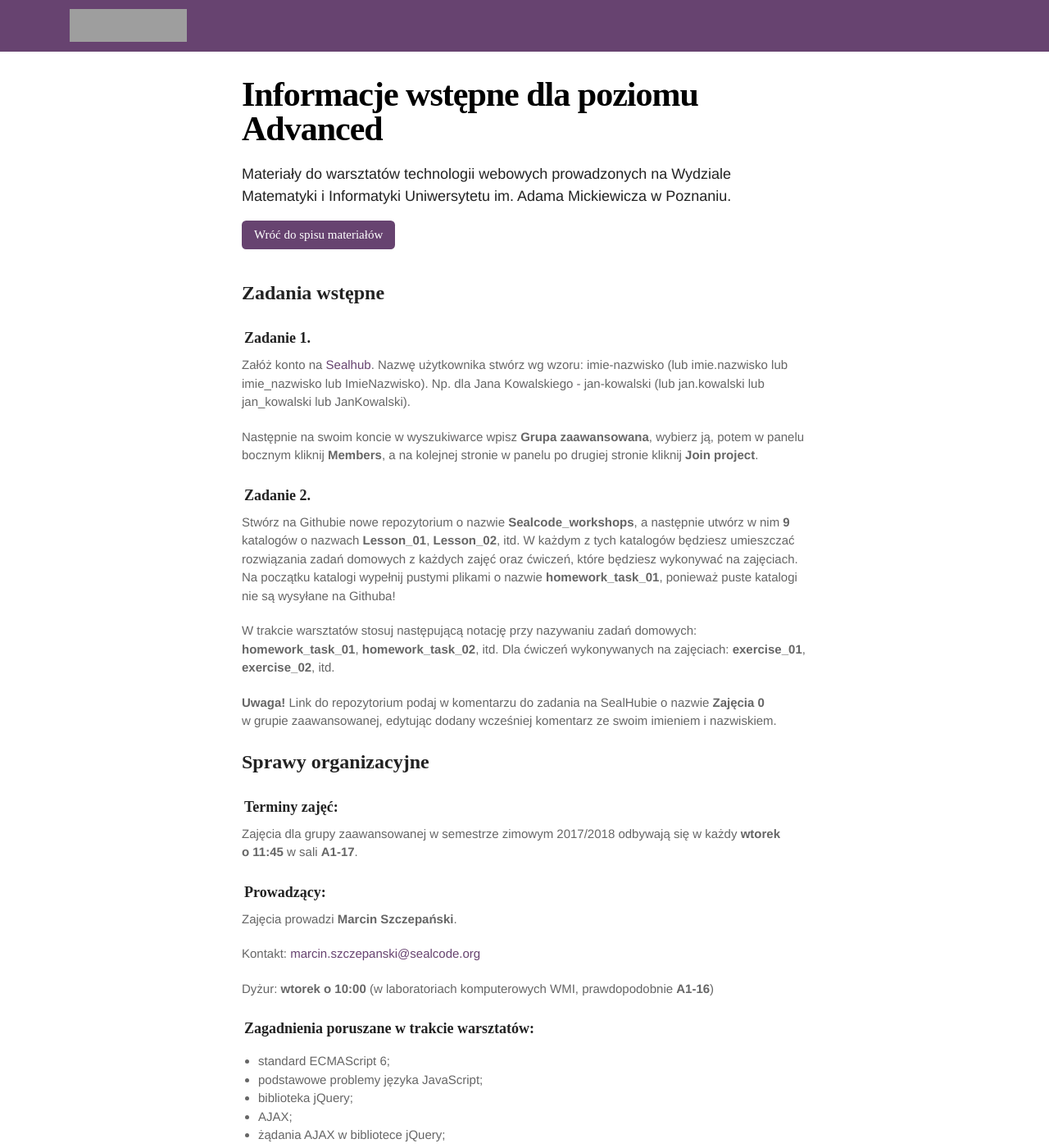
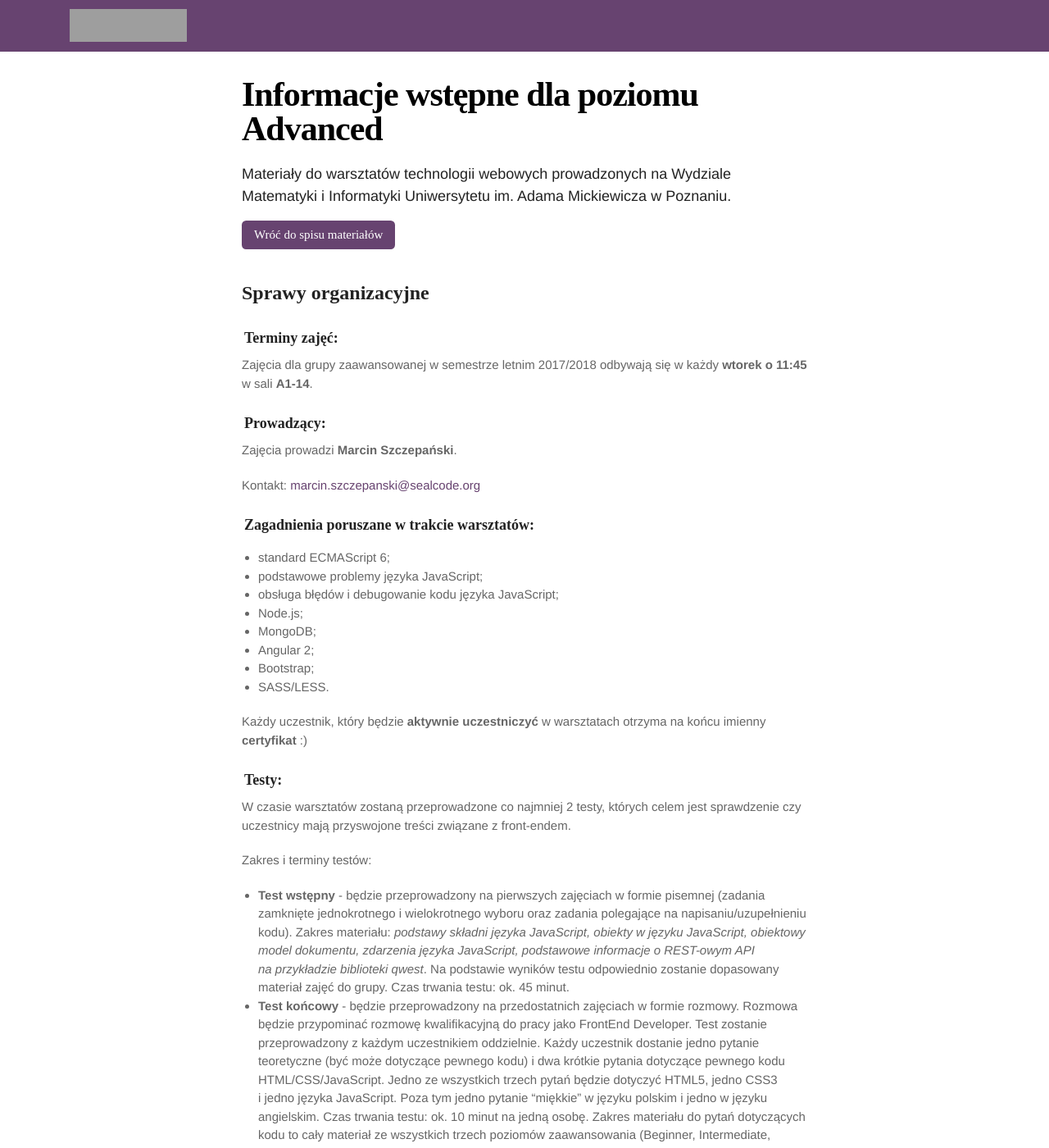
Before and after one commit to marcin-szczepanski/TWE, a Jekyll site: the page built from zajecia/2/informacje.md, in a window 1280 px wide and 1400 px high. Shown: the whole window at 82% size. Built offline with Jekyll 4.4.1, drawn with Linux system fonts in a browser that asks for light colours; some web fonts are replaced; some of the changed text lies outside the part shown; grey boxes are pictures that could not be loaded.

Commit message:
Update informacje.md

```diff
--- a/zajecia/2/informacje.md
+++ b/zajecia/2/informacje.md
@@ -8,70 +8,36 @@
 	<div style="clear: both;"></div>
 </div>
 
-## Zadania wstępne
-
-### Zadanie 1.
-
-Załóż konto na <a href="https://hub.sealcode.org/" target="blank">Sealhub</a>. Nazwę użytkownika stwórz wg wzoru:
-imie-nazwisko (lub imie.nazwisko lub imie_nazwisko lub ImieNazwisko). Np. dla Jana Kowalskiego - jan-kowalski (lub jan.kowalski lub jan_kowalski lub JanKowalski).
-
-Następnie na swoim koncie w wyszukiwarce wpisz **Grupa zaawansowana**, wybierz ją, potem w&nbsp;panelu bocznym kliknij **Members**,
-a&nbsp;na&nbsp;kolejnej stronie w&nbsp;panelu po&nbsp;drugiej stronie kliknij **Join project**.
-
-### Zadanie 2.
-
-Stwórz na Githubie nowe repozytorium o&nbsp;nazwie **Sealcode_workshops**,
-a&nbsp;następnie utwórz w&nbsp;nim **9** katalogów o&nbsp;nazwach **Lesson_01**, **Lesson_02**, itd.
-W&nbsp;każdym z&nbsp;tych katalogów będziesz umieszczać rozwiązania zadań domowych
-z&nbsp;każdych zajęć oraz&nbsp;ćwiczeń, które&nbsp;będziesz wykonywać na&nbsp;zajęciach.
-Na&nbsp;początku katalogi wypełnij pustymi plikami o&nbsp;nazwie **homework_task_01**, ponieważ&nbsp;puste katalogi nie&nbsp;są wysyłane na&nbsp;Githuba!
-
-W trakcie warsztatów stosuj następującą notację przy&nbsp;nazywaniu zadań domowych: **homework_task_01**, **homework_task_02**, itd.
-Dla&nbsp;ćwiczeń wykonywanych na&nbsp;zajęciach: **exercise_01**, **exercise_02**, itd.
-
-**Uwaga!** Link do repozytorium podaj w&nbsp;komentarzu do&nbsp;zadania na&nbsp;SealHubie o&nbsp;nazwie **Zajęcia 0** w&nbsp;grupie zaawansowanej, edytując dodany wcześniej komentarz ze&nbsp;swoim imieniem i&nbsp;nazwiskiem.
-
 ## Sprawy organizacyjne
 
 ### Terminy zajęć:
-Zajęcia dla grupy zaawansowanej w semestrze zimowym 2017/2018 odbywają się w każdy **wtorek o&nbsp;11:45** w&nbsp;sali **A1-17**.
+Zajęcia dla grupy zaawansowanej w semestrze letnim 2017/2018 odbywają się w każdy **wtorek o&nbsp;11:45** w&nbsp;sali **A1-14**.
 
 ### Prowadzący:
 Zajęcia prowadzi **Marcin Szczepański**.
 
 Kontakt: <a href="maito:marcin.szczepanski@sealcode.org">marcin.szczepanski@sealcode.org</a>
 
-Dyżur: **wtorek o 10:00** (w laboratoriach komputerowych WMI, prawdopodobnie **A1-16**)
-
 ### Zagadnienia poruszane w trakcie warsztatów:
 
 * standard ECMAScript 6;
-*	podstawowe problemy języka JavaScript;
-* biblioteka jQuery;
-* AJAX;
-* żądania AJAX w bibliotece jQuery;
-*	API HTML5;
-*	biblioteka leaflet.js;
-*	zestaw wtyczek JQuery UI;
-*	obsługa błędów i debugowanie kodu języka JavaScript.
+* podstawowe problemy języka JavaScript;
+* obsługa błędów i debugowanie kodu języka JavaScript;
+* Node.js;
+* MongoDB;
+* Angular 2;
+* Bootstrap;
+* SASS/LESS.
 
 Każdy uczestnik, który będzie **aktywnie uczestniczyć** w warsztatach otrzyma na końcu imienny **certyfikat** :)
 
-### Co to znaczy "aktywnie uczestniczyć" w warsztatach?
-
-Aktywnie uczestniczyć w warsztatach oznacza, że uczestnik:
-
-*	był na co najmniej połowie warsztatów;
-*	zrobił co najmniej połowę zadań domowych z pozytywnym efektem;
-*	wykazał się wiedzą na zajęciach (może to&nbsp;być wykonanie zadania na&nbsp;zajęciach czy&nbsp;test-quiz).
-
 ### Testy:
 
-W czasie warsztatów zostaną przeprowadzone 2 testy, których celem jest sprawdzenie czy uczestnicy mają przyswojone treści związane z&nbsp;front-endem.
+W czasie warsztatów zostaną przeprowadzone co najmniej 2 testy, których celem jest sprawdzenie czy uczestnicy mają przyswojone treści związane z&nbsp;front-endem.
 
 Zakres i terminy testów:
 * **Test wstępny** - będzie przeprowadzony na&nbsp;pierwszych zajęciach w&nbsp;formie pisemnej (zadania zamknięte jednokrotnego i&nbsp;wielokrotnego wyboru oraz&nbsp;zadania polegające na&nbsp;napisaniu/uzupełnieniu kodu). Zakres materiału: _podstawy składni języka JavaScript, obiekty w&nbsp;języku JavaScript, obiektowy model dokumentu, zdarzenia języka JavaScript, podstawowe informacje o&nbsp;REST-owym API na&nbsp;przykładzie biblioteki qwest_. Na&nbsp;podstawie wyników testu odpowiednio zostanie dopasowany materiał zajęć do&nbsp;grupy. Czas trwania testu: ok. 45 minut.
-* **Test końcowy** - będzie przeprowadzony na&nbsp;przedostatnich zajęciach w&nbsp;formie rozmowy. Rozmowa będzie przypominać rozmowę kwalifikacyjną do pracy jako FrontEnd Developer. Test zostanie przeprowadzony z&nbsp;każdym uczestnikiem oddzielnie. Każdy uczestnik dostanie jedno pytanie teoretyczne (być może dotyczące pewnego kodu) i&nbsp;dwa krótkie pytania dotyczące pewnego kodu HTML/CSS/JavaScript. Jedno ze&nbsp;wszystkich trzech pytań będzie dotyczyć HTML5, jedno CSS3 i&nbsp;jedno języka JavaScript. Czas trwania testu: ok. 10 minut na jedną osobę.
+* **Test końcowy** - będzie przeprowadzony na&nbsp;przedostatnich zajęciach w&nbsp;formie rozmowy. Rozmowa będzie przypominać rozmowę kwalifikacyjną do pracy jako FrontEnd Developer. Test zostanie przeprowadzony z&nbsp;każdym uczestnikiem oddzielnie. Każdy uczestnik dostanie jedno pytanie teoretyczne (być może dotyczące pewnego kodu) i&nbsp;dwa krótkie pytania dotyczące pewnego kodu HTML/CSS/JavaScript. Jedno ze&nbsp;wszystkich trzech pytań będzie dotyczyć HTML5, jedno CSS3 i&nbsp;jedno języka JavaScript. Poza tym jedno pytanie "miękkie" w języku polskim i jedno w języku angielskim. Czas trwania testu: ok. 10 minut na jedną osobę.
 Zakres materiału do pytań dotyczących kodu to cały materiał ze&nbsp;wszystkich trzech poziomów zaawansowania (Beginner, Intermediate, Advanced) z **wyłączeniem** tematyki związanej z&nbsp;API, AJAX, jQuery. Pytania te są krótkie, mniej więcej ok. 90 sekund na&nbsp;każde pytanie (reszta czasu na&nbsp;pytanie teoretyczne).
 
 	**<u>Lista pytań teoretycznych:</u>**
```
